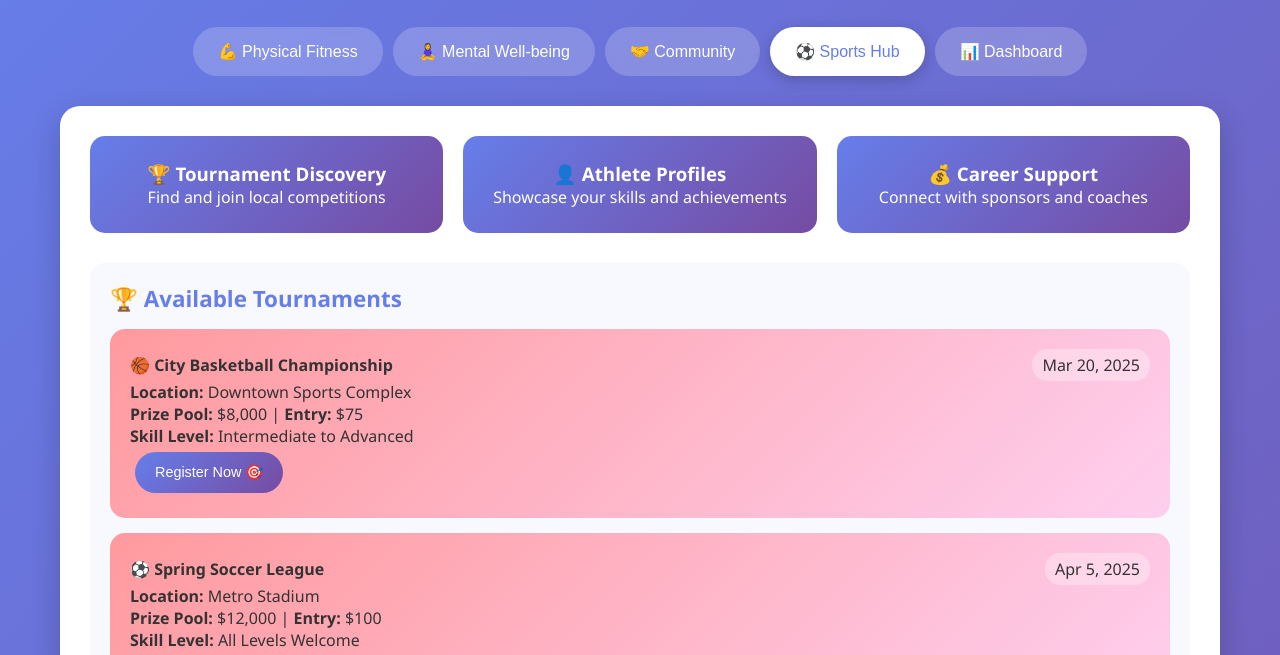
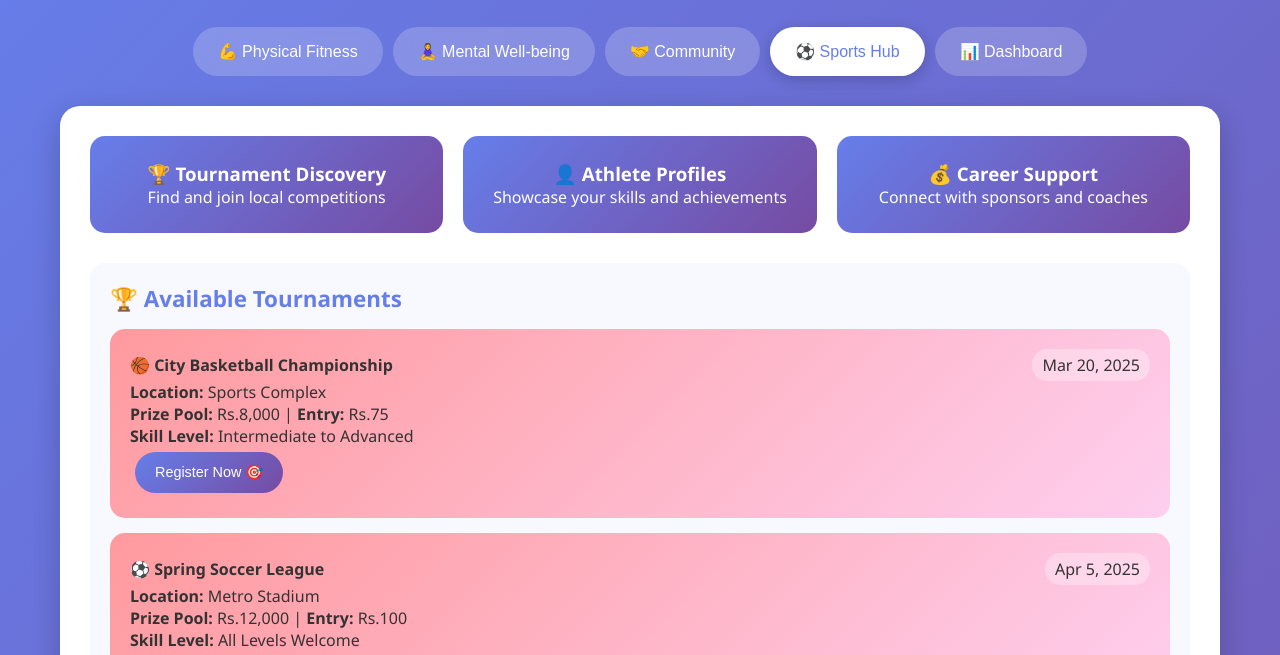
Before and after one commit to Pranav-M-eng/FITURA, a plain HTML site: page index.html in a window 1280 px wide. Both pictures are taken after a click on the button "⚽ Sports Hub". Shown: the part 110-765 px from the top of the page. Drawn offline with Linux system fonts and the light colour scheme.

Commit message:
Update index.html

```diff
--- a/index.html
+++ b/index.html
@@ -284,8 +284,8 @@
                         <h4>🏀 City Basketball Championship</h4>
                         <span style="background: rgba(255,255,255,0.3); padding: 5px 10px; border-radius: 15px;">Mar 20, 2025</span>
                     </div>
-                    <p><strong>Location:</strong> Downtown Sports Complex</p>
-                    <p><strong>Prize Pool:</strong> $8,000 | <strong>Entry:</strong> $75</p>
+                    <p><strong>Location:</strong> Sports Complex</p>
+                    <p><strong>Prize Pool:</strong> Rs.8,000 | <strong>Entry:</strong> Rs.75</p>
                     <p><strong>Skill Level:</strong> Intermediate to Advanced</p>
                     <button class="btn register-btn" data-tournament="basketball">Register Now 🎯</button>
                 </div>
@@ -296,7 +296,7 @@
                         <span style="background: rgba(255,255,255,0.3); padding: 5px 10px; border-radius: 15px;">Apr 5, 2025</span>
                     </div>
                     <p><strong>Location:</strong> Metro Stadium</p>
-                    <p><strong>Prize Pool:</strong> $12,000 | <strong>Entry:</strong> $100</p>
+                    <p><strong>Prize Pool:</strong> Rs.12,000 | <strong>Entry:</strong> Rs.100</p>
                     <p><strong>Skill Level:</strong> All Levels Welcome</p>
                     <button class="btn register-btn" data-tournament="soccer">Register Now ⚽</button>
                 </div>
@@ -307,7 +307,7 @@
                         <span style="background: rgba(255,255,255,0.3); padding: 5px 10px; border-radius: 15px;">Apr 15, 2025</span>
                     </div>
                     <p><strong>Location:</strong> Elite Tennis Club</p>
-                    <p><strong>Prize Pool:</strong> $5,000 | <strong>Entry:</strong> $50</p>
+                    <p><strong>Prize Pool:</strong> Rs.5,000 | <strong>Entry:</strong> Rs.50</p>
                     <p><strong>Skill Level:</strong> Beginner to Professional</p>
                     <button class="btn register-btn" data-tournament="tennis">Register Now 🎾</button>
                 </div>
@@ -1088,4 +1088,5 @@
         }
     </script>
 </body>
+
 </html>
```
